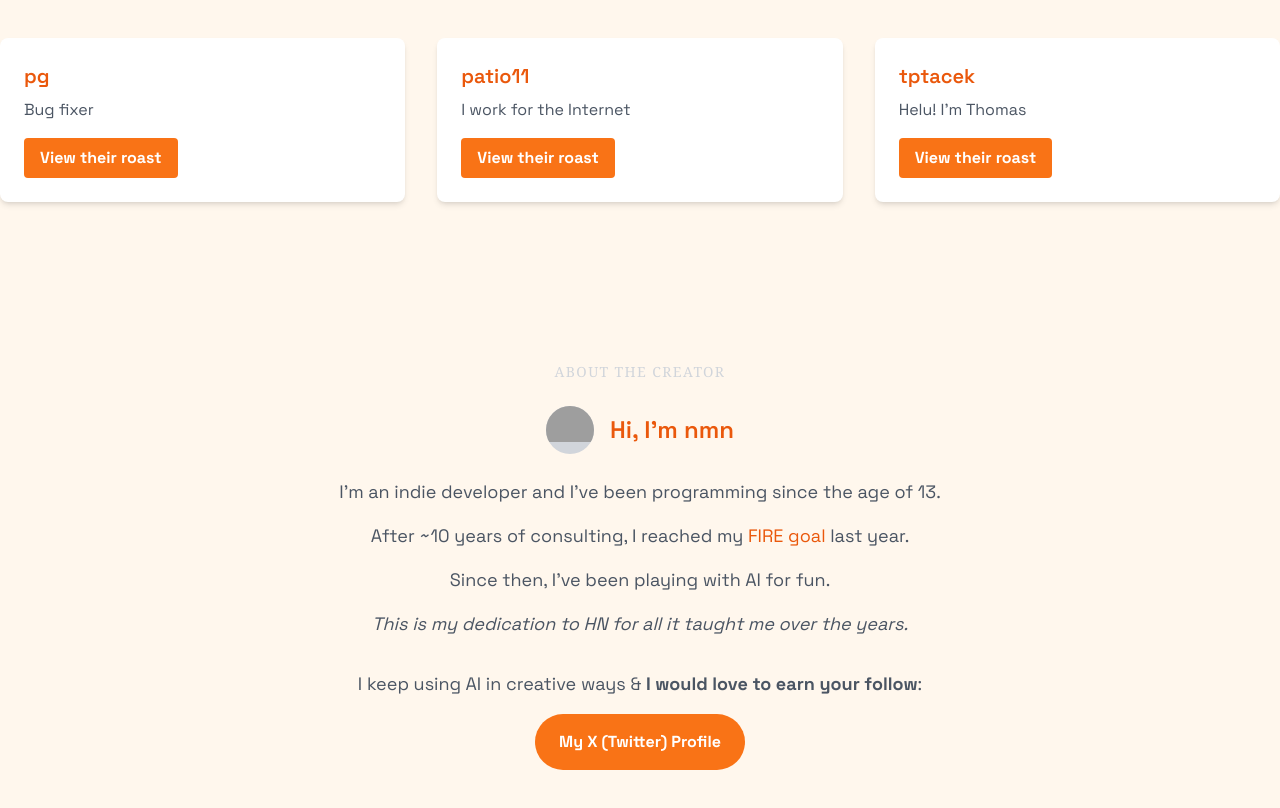
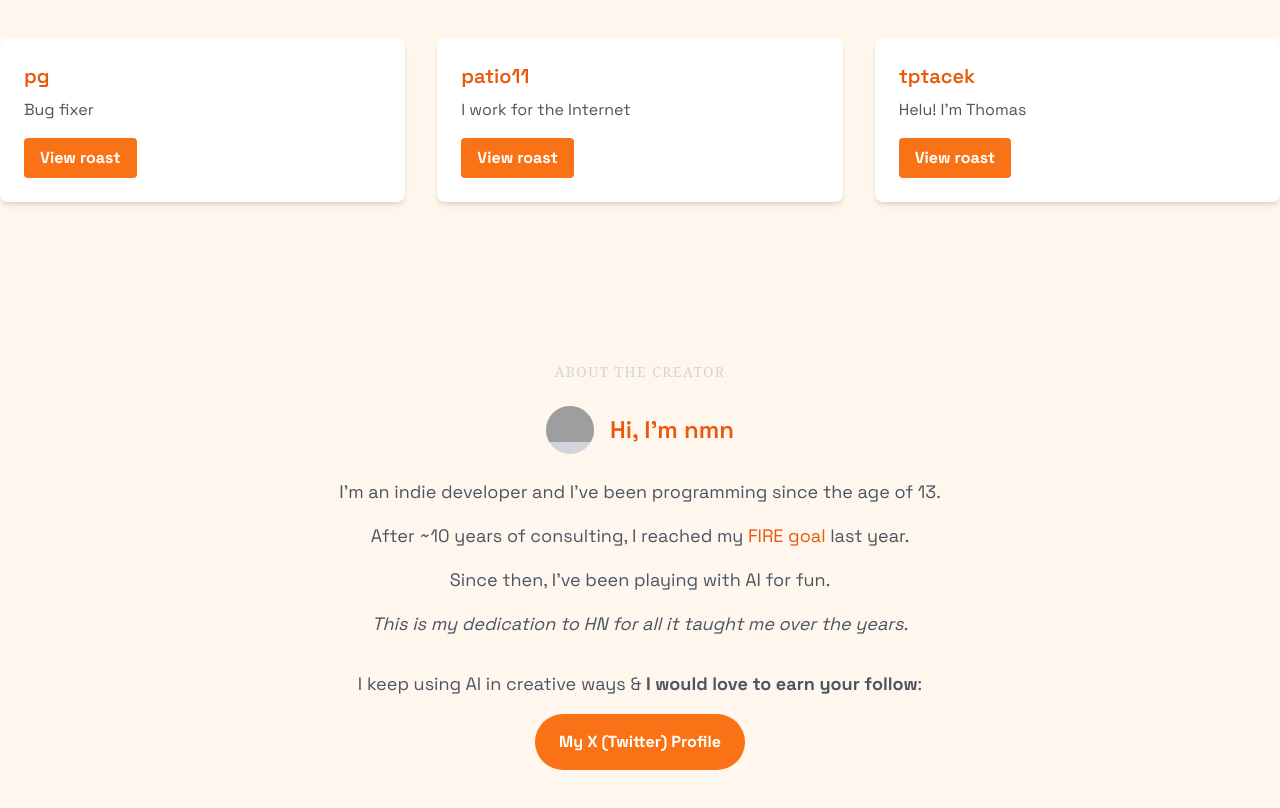
Before and after one commit to namanyayg/hackernews-ai, a Next.js app: page / in a window 1280 px wide. Shown: the part 780-1588 px from the top of the page. Built offline with nearby package versions, Linux system fonts and the light colour scheme; no server answers; the database is empty; grey boxes are pictures that could not be loaded.

Commit message:
build fix pls its launch time

```diff
--- a/src/app/page.tsx
+++ b/src/app/page.tsx
@@ -67,7 +67,7 @@ export default function Home() {
                 <h3 className="text-xl font-semibold mb-2 text-orange-600">{user.username}</h3>
                 <p className="text-gray-600 mb-4">{user.about}</p>
                 <Link href={`/u/${user.username}`} className="bg-orange-500 hover:bg-orange-600 text-white font-bold py-2 px-4 rounded inline-block">
-                  View their roast
+                  View roast
                 </Link>
               </div>
             ))}
```
